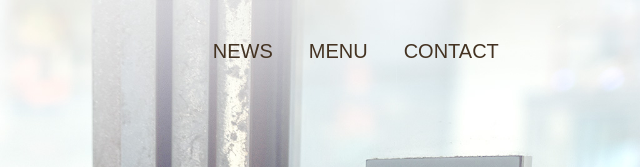
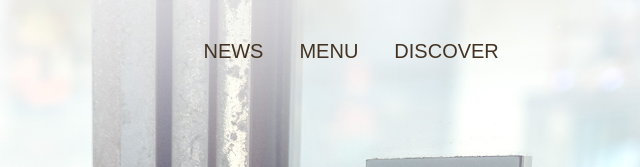
Before and after one commit to Keshab001/Team-Nepal-Homepage, a plain HTML site: page contact.html in a window 1280 px wide. Shown: the top 167 px of the page, 640-1280 px from the left. Drawn offline with Linux system fonts and the light colour scheme; some packages are replaced by stand-ins of ours.

Commit message:
Update contact.html

```diff
--- a/contact.html
+++ b/contact.html
@@ -22,7 +22,7 @@
                 <ul class="main-nav">
                     <li><a class="news" href="news.html">News</a></li>
                     <li><a class="menu" href="menu.html">Menu</a></li>
-                    <li><a class="contact" href="contact.html">Contact</a></li>
+                    <li><a class="contact" href="discover.html">Discover</a></li>
                 </ul>
             </nav>
     </header>
```
